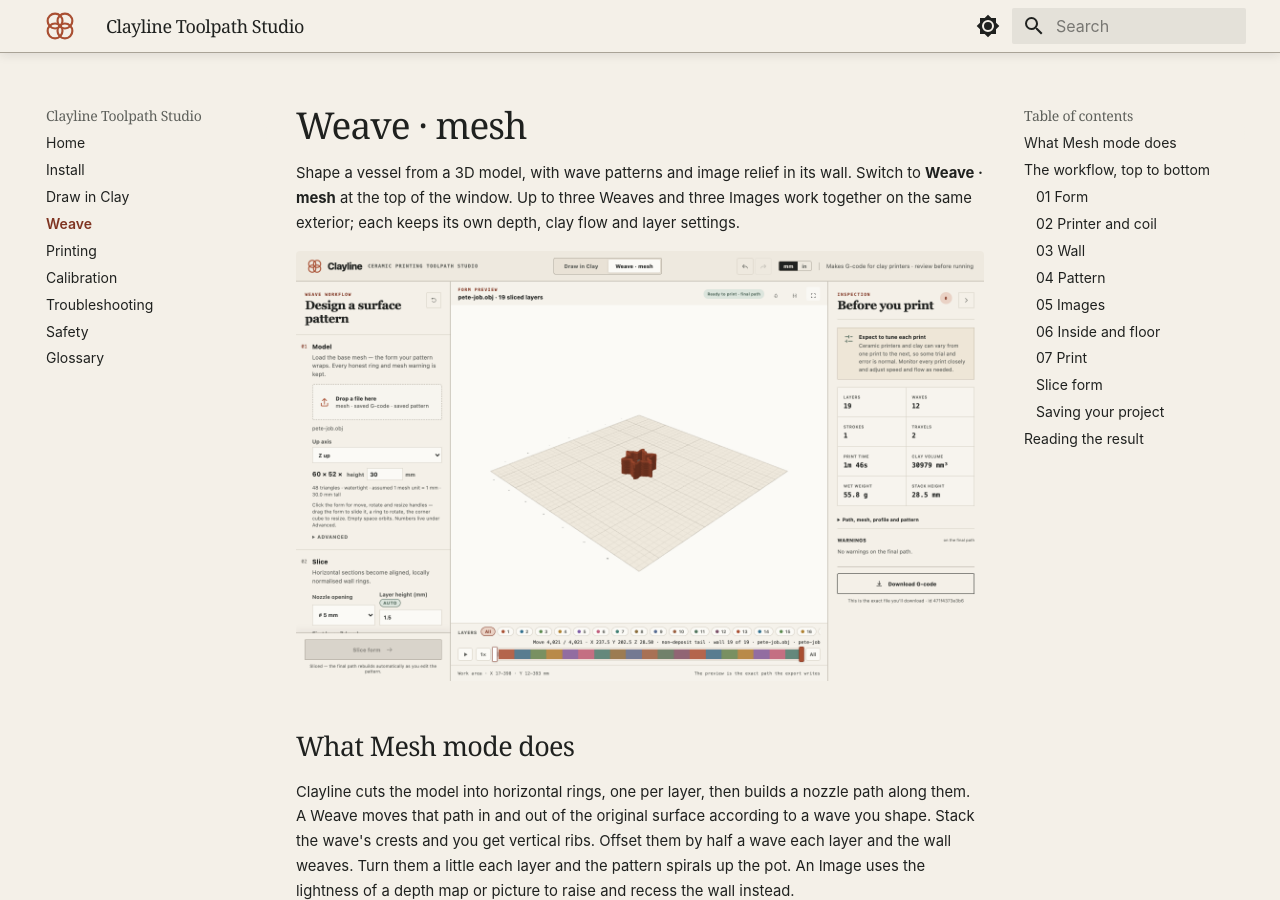
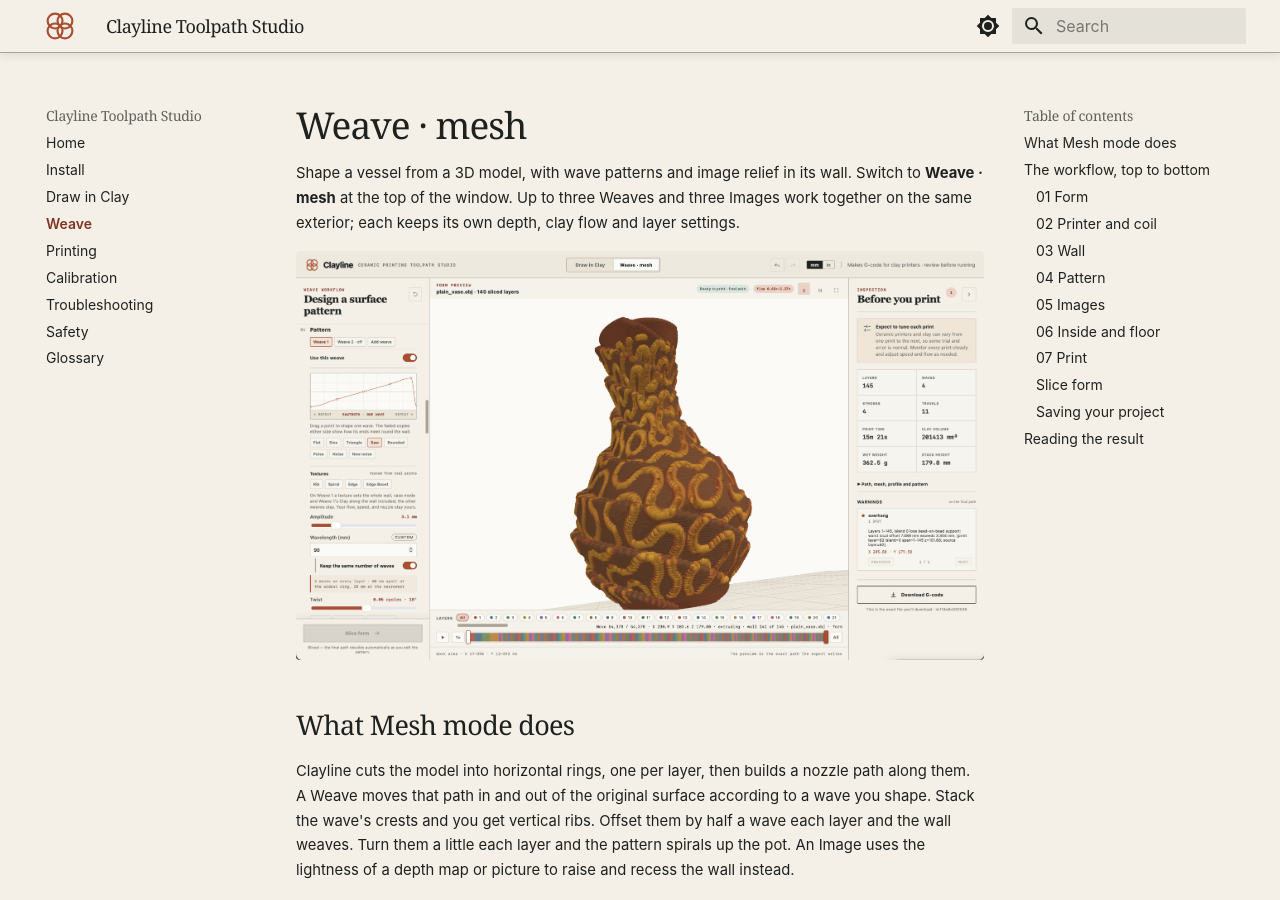
Before and after one commit to peterkatz/clayline, an MkDocs documentation site: the page built from guide/weave.md, in a window 1280 px wide and 900 px high. Built offline with MkDocs 1.6.1 and Material for MkDocs 9.7.7, drawn with Linux system fonts in a browser that asks for light colours.

Commit message:
guide: the Weave page opens on the tentacles vase
Pete's own screenshot of a vase with a sawtooth weave twisting up its wall
replaces the small tumbler at the top of the page ("a little underwhelming").

Co-Authored-By: Claude Fable 5.1 <noreply@anthropic.com>

```diff
--- a/guide/weave.md
+++ b/guide/weave.md
@@ -2,7 +2,7 @@
 
 Shape a vessel from a 3D model, with wave patterns and image relief in its wall. Switch to **Weave · mesh** at the top of the window. Up to three Weaves and three Images work together on the same exterior; each keeps its own depth, clay flow and layer settings.
 
-![Weave mode after slicing a small tumbler: the form on the bed, the layers colour-coded below it](images/weave-sliced.png)
+![Weave mode after slicing a vase with a sawtooth weave twisting up its wall: the form in the middle, Before you print on the right](images/tentacles-vase-sliced.png)
 
 ## What Mesh mode does
 
```
Also changed, not shown: guide/images/tentacles-vase-sliced.png (added).
